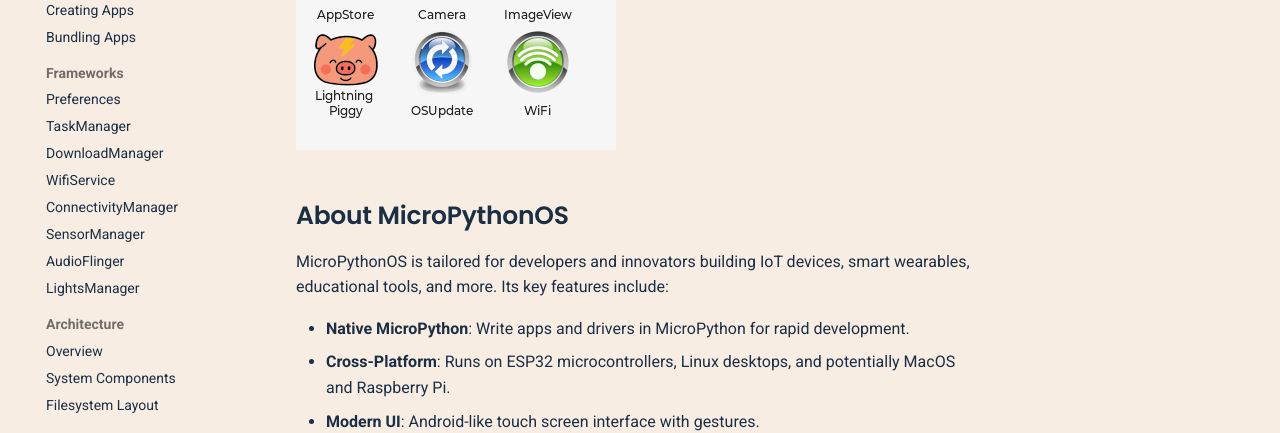
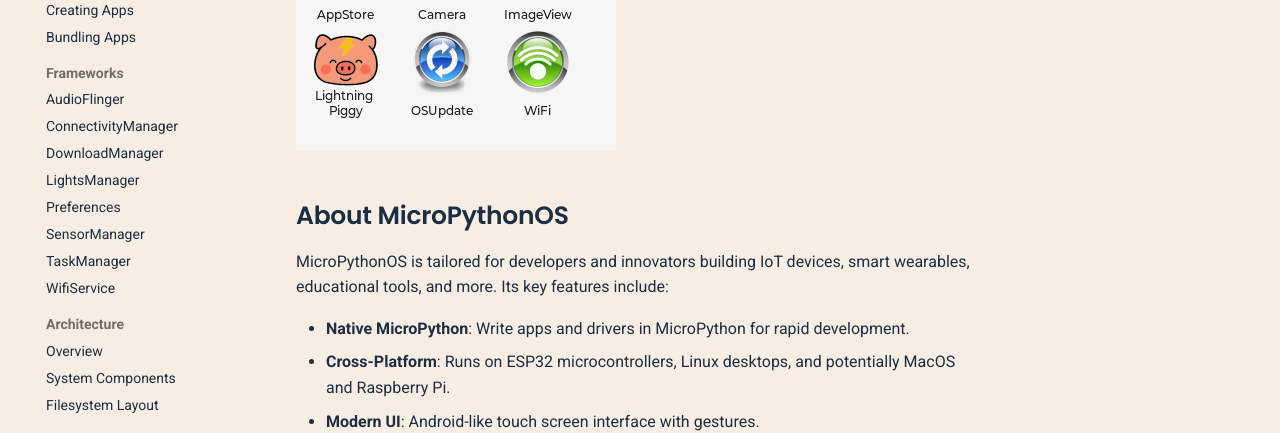
Before and after one commit to MicroPythonOS/docs, an MkDocs documentation site: the page built from docs/index.md, in a window 1280 px wide. Shown: the part 388-821 px from the top of the page. Built offline with MkDocs 1.6.1 and Material for MkDocs 9.7.7, drawn with Linux system fonts in a browser that asks for light colours; comment, search, counter and statistics services are not loaded.

Commit message:
Alphabetical

```diff
--- a/mkdocs.yml
+++ b/mkdocs.yml
@@ -47,14 +47,14 @@ nav:
       - Creating Apps: apps/creating-apps.md
       - Bundling Apps: apps/bundling-apps.md
   - Frameworks:
+      - AudioFlinger: frameworks/audioflinger.md
+      - ConnectivityManager: frameworks/connectivity-manager.md
+      - DownloadManager: frameworks/download-manager.md
+      - LightsManager: frameworks/lights-manager.md
       - Preferences: frameworks/preferences.md
+      - SensorManager: frameworks/sensor-manager.md
       - TaskManager: frameworks/task-manager.md
-      - DownloadManager: frameworks/download-manager.md
       - WifiService: frameworks/wifi-service.md
-      - ConnectivityManager: frameworks/connectivity-manager.md
-      - SensorManager: frameworks/sensor-manager.md
-      - AudioFlinger: frameworks/audioflinger.md
-      - LightsManager: frameworks/lights-manager.md
   - Architecture:
       - Overview: architecture/overview.md
       - System Components: architecture/system-components.md
```
